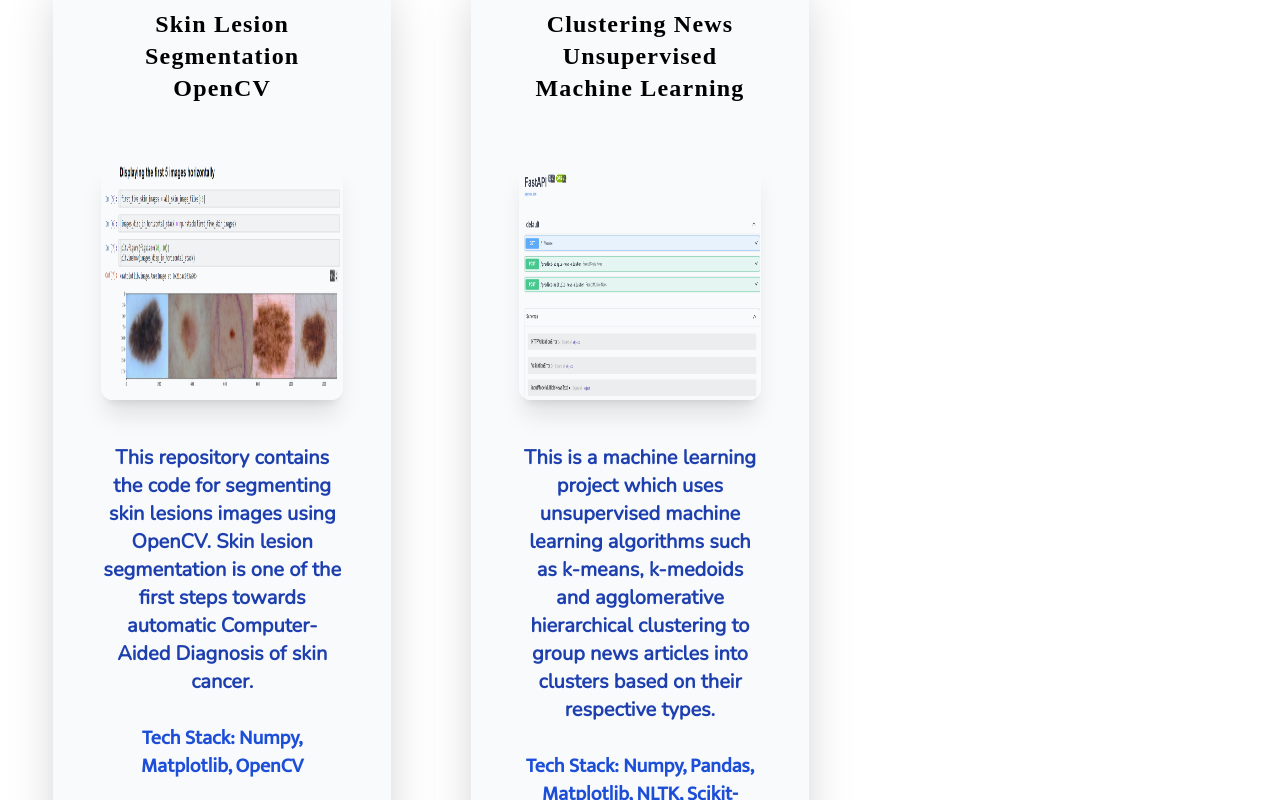
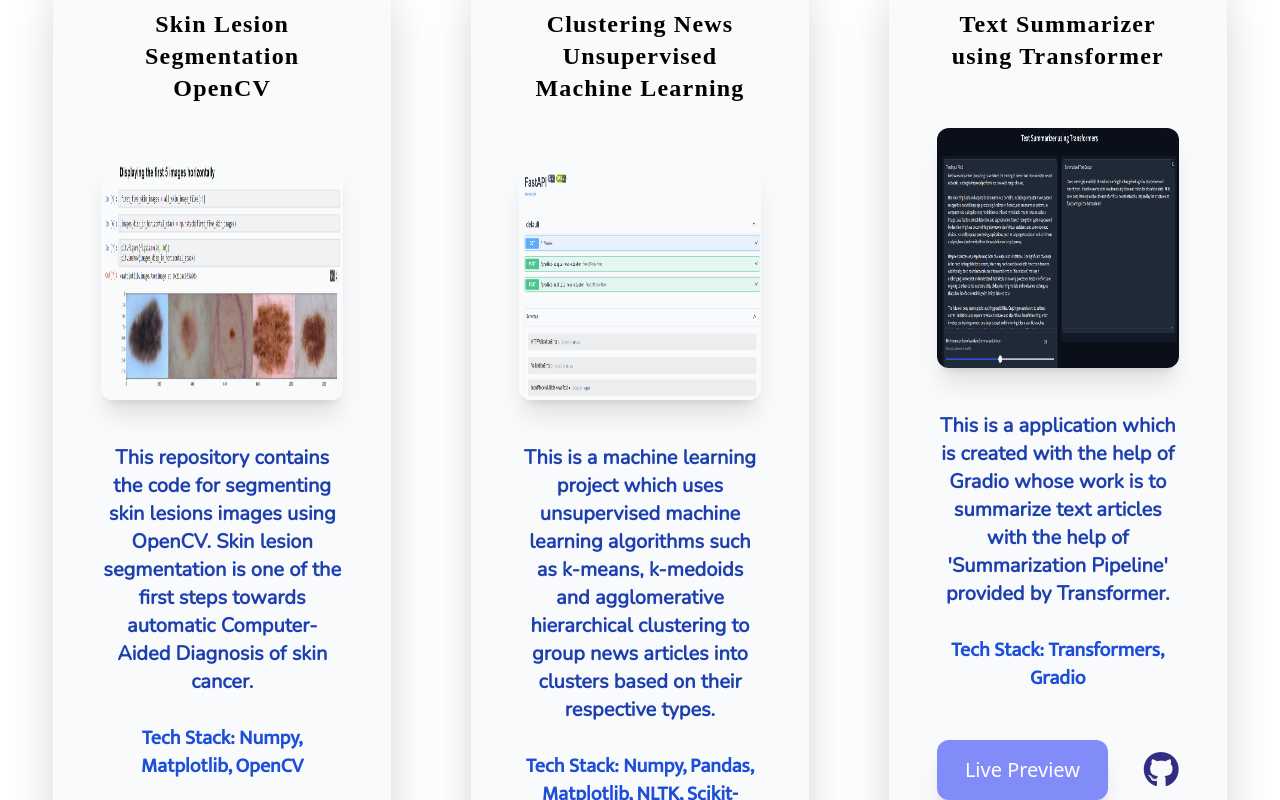
Before and after one commit to somenath203/My-Portfolio-Project, a React (Create React App) app: page /ml-projects in a window 1280 px wide. Shown: the part 4580-5380 px from the top of the page. Built offline with nearby package versions, Linux system fonts and the light colour scheme; a web font is replaced by a local one.

Commit message:
commited

```diff
--- a/src/pages/AllMlProjects.js
+++ b/src/pages/AllMlProjects.js
@@ -18,6 +18,7 @@ import SuicideDepressionImg from './../assets/suicidedepressionimg.png';
 import AirQualityPic from './../assets/airqualitypic.png';
 import SkinLesionPic from './../assets/skinlesionimg.png';
 import ClusterNewsPic from './../assets/clusternewspic.png';
+import SummarizeText from './../assets/textsummarizerimg.png';
 
 
 const AllMlProjects = () => {
@@ -189,7 +190,18 @@ const AllMlProjects = () => {
             techStack: 'Numpy, Pandas, Matplotlib, NLTK, Scikit-learn, FastAPI',
             projectLivePreviewLink: 'https://fake-news-pred.onrender.com/docs',
             projectGithubLink: 'https://github.com/somenath203/Clustering-News-Unsupervised-Machine-Learning'
-        }
+        },
+        {
+            id: 14,
+            projectName: 'Text Summarizer using Transformer',
+            projectDescription: 'This is a application which is created with the help of Gradio whose work is to summarize text articles with the help of \'Summarization Pipeline\' provided by Transformer.',
+            projectPic: SummarizeText,
+            heightOfImg: 'h-60',
+            widthOfImg: 'w-screen',
+            techStack: 'Transformers, Gradio',
+            projectLivePreviewLink: 'https://huggingface.co/spaces/som11/text-summary-using-gradio-and-transformer',
+            projectGithubLink: 'https://github.com/somenath203/Text-Summarizer-using-Transformers-and-Gradio'
+        },
     ];
 
 
```
Also changed, not shown: src/assets/textsummarizerimg.png (added).
